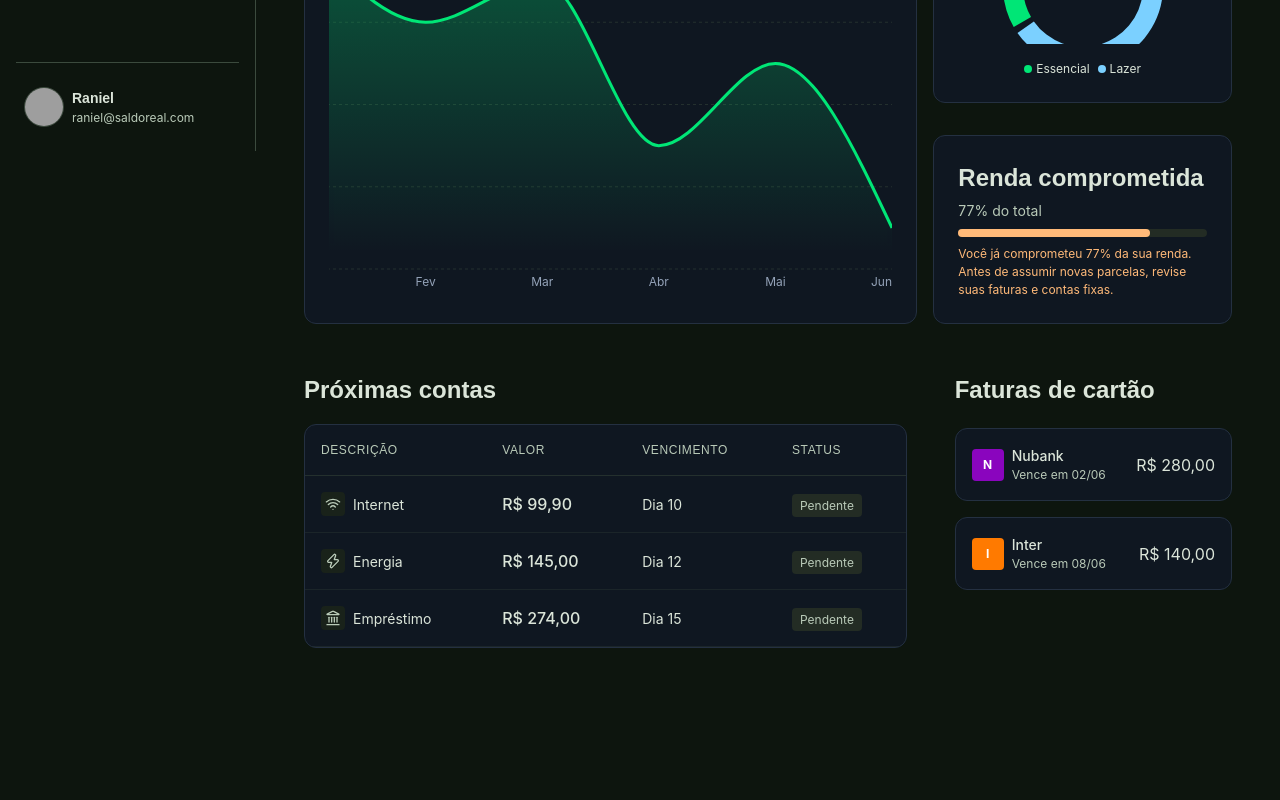
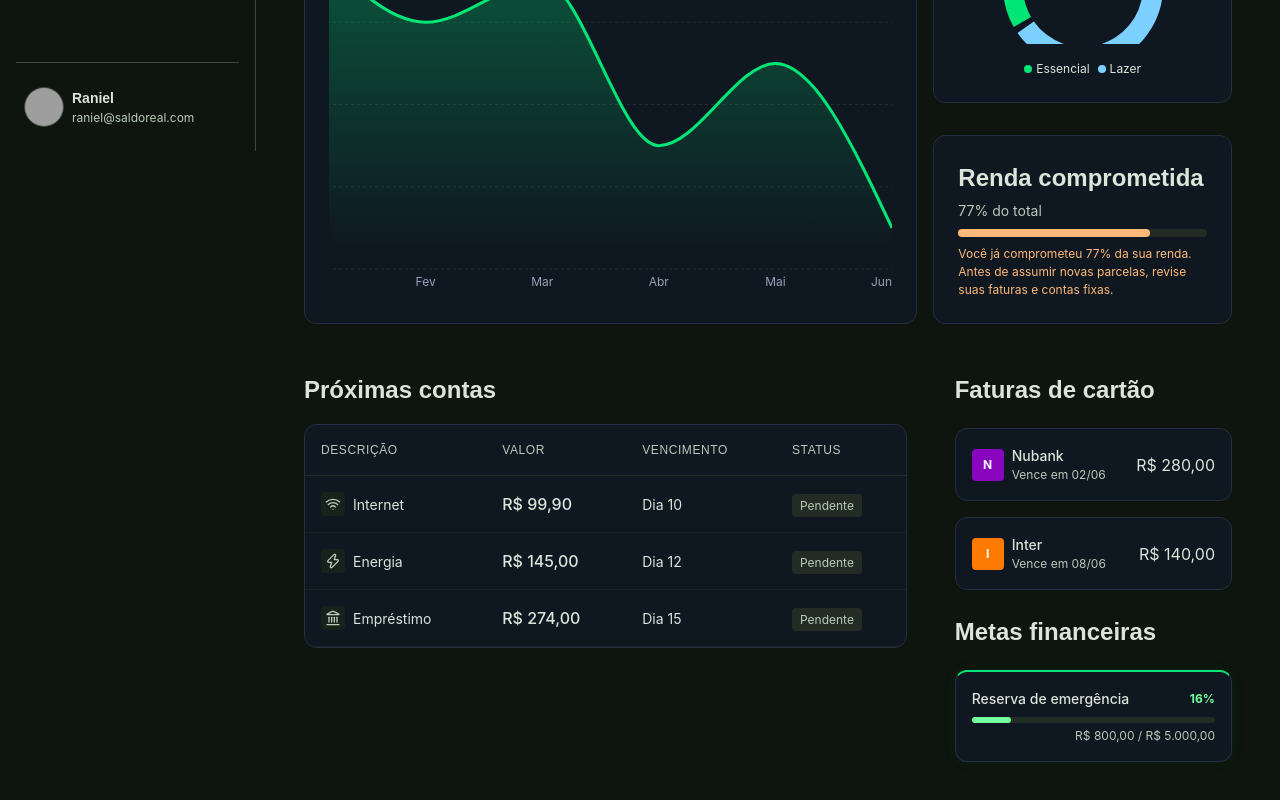
Before and after one commit to RanieeelB/Controle-financeiroraniel, a React (Vite) app: page / in a window 1280 px wide. Shown: the part 649-1449 px from the top of the page. Before the commit the page ends 1345 px from the top, so only its background shows below. Built offline with nearby package versions, Linux system fonts and the light colour scheme; grey boxes are pictures that could not be loaded.

Commit message:
feat: add financial goals card

```diff
--- a/src/App.tsx
+++ b/src/App.tsx
@@ -6,13 +6,15 @@ import { CategoryExpenseChart } from './components/dashboard/CategoryExpenseChar
 import { MonthlyAnalysisCard } from './components/dashboard/MonthlyAnalysisCard';
 import { UpcomingBills } from './components/dashboard/UpcomingBills';
 import { CreditCardInvoices } from './components/dashboard/CreditCardInvoices';
+import { FinancialGoalCard } from './components/dashboard/FinancialGoalCard';
 import {
   summaryCardsMock,
   balanceEvolutionMock,
   categoryExpenseMock,
   monthlyAnalysisMock,
   upcomingBillsMock,
-  creditCardInvoicesMock
+  creditCardInvoicesMock,
+  financialGoalsMock
 } from './data/financial-dashboard-mock';
 
 function App() {
@@ -49,6 +51,7 @@ function App() {
             {/* Right Column: Faturas & Metas */}
             <div className="flex flex-col gap-md">
               <CreditCardInvoices data={creditCardInvoicesMock} />
+              <FinancialGoalCard data={financialGoalsMock} />
             </div>
           </section>
         </div>
--- /dev/null
+++ b/src/components/dashboard/FinancialGoalCard.tsx
@@ -0,0 +1,27 @@
+import { FinancialGoal } from '../../types/financial';
+
+interface FinancialGoalCardProps {
+  data: FinancialGoal[];
+}
+
+export function FinancialGoalCard({ data }: FinancialGoalCardProps) {
+  return (
+    <>
+      <h3 className="font-h2 text-[24px] font-semibold text-on-background mt-sm mb-xs">Metas financeiras</h3>
+      {data.map((goal) => (
+        <div key={goal.id} className="glass-card-premium rounded-xl p-md">
+          <div className="flex justify-between items-center mb-sm">
+            <span className="text-[14px] font-medium text-on-background">{goal.title}</span>
+            <span className="text-[12px] text-primary font-bold">{goal.progressPercentage}%</span>
+          </div>
+          <div className="w-full bg-surface-container-high rounded-full h-1.5 mb-xs">
+            <div className="bg-primary h-1.5 rounded-full" style={{ width: `${goal.progressPercentage}%` }}></div>
+          </div>
+          <p className="text-[12px] text-on-surface-variant text-right">
+            R$ {goal.currentAmount.toLocaleString('pt-BR', { minimumFractionDigits: 2 })} / R$ {goal.targetAmount.toLocaleString('pt-BR', { minimumFractionDigits: 2 })}
+          </p>
+        </div>
+      ))}
+    </>
+  );
+}
```
